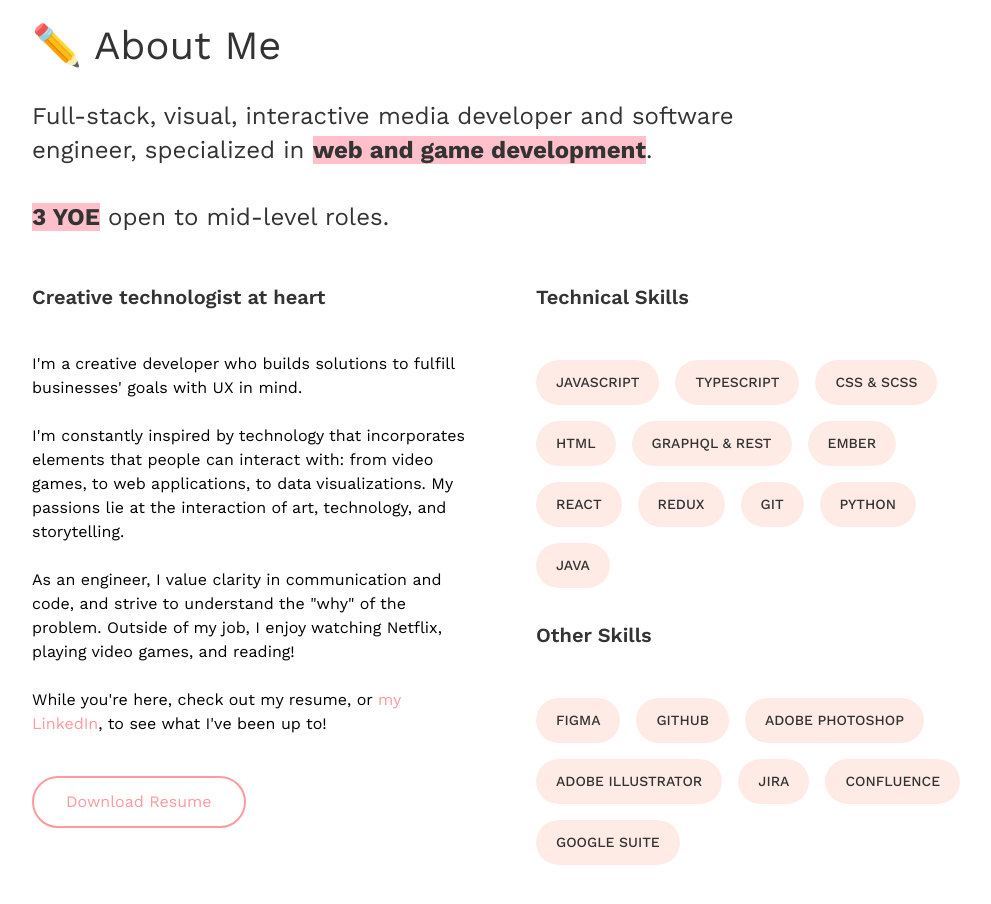
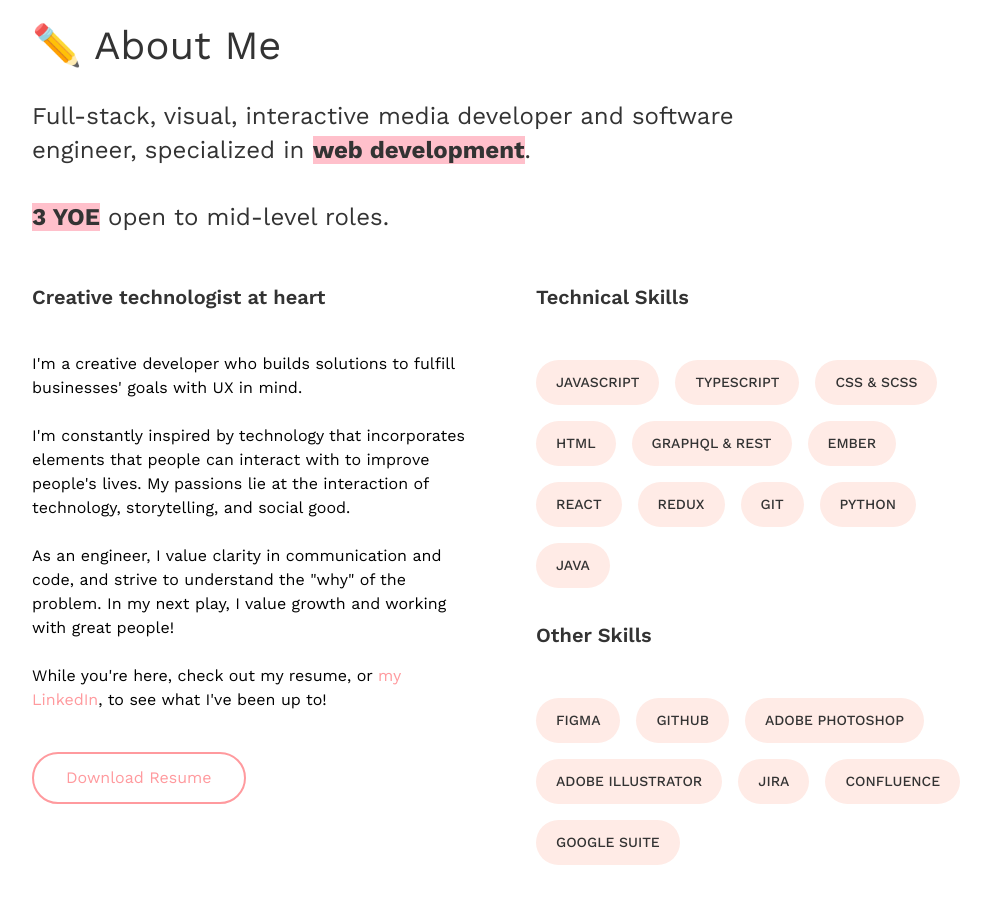
Before and after one commit to skeyan/dev-portfolio, a React (Vite) app: page / in a window 1280 px wide. Shown: the part 880-1784 px from the top of the page, without its empty margins (136-1127 px from the left). Built offline with nearby package versions, Linux system fonts and the light colour scheme.

Commit message:
Update About.jsx

```diff
--- a/src/components/About.jsx
+++ b/src/components/About.jsx
@@ -22,7 +22,7 @@ const About = () => {
 
         <div className="about-subtitle">
           Full-stack, visual, interactive media developer and software engineer,
-          specialized in <span className="emphasis">web and game development</span>.
+          specialized in <span className="emphasis">web development</span>.
           <br></br><br></br>
           <span className="emphasis">3 YOE</span> open to mid-level roles.
         </div>
@@ -34,13 +34,12 @@ const About = () => {
               I'm a creative developer who builds solutions to fulfill businesses' goals with UX in mind.
             </p>
             <p>
-              I'm constantly inspired by technology that incorporates elements that people can interact with: from
-              video games, to web applications, to data visualizations.
-              My passions lie at the interaction of art, technology, and storytelling.
+              I'm constantly inspired by technology that incorporates elements that people can interact with to improve people's lives.
+              My passions lie at the interaction of technology, storytelling, and social good.
             </p>
             <p>
               As an engineer, I value clarity in communication and code, and strive to understand the "why" of the problem.
-              Outside of my job, I enjoy watching Netflix, playing video games, and reading!
+              In my next play, I value growth and working with great people!
             </p>
             <p>
               While you're here, check out my resume, or{' '}
```
